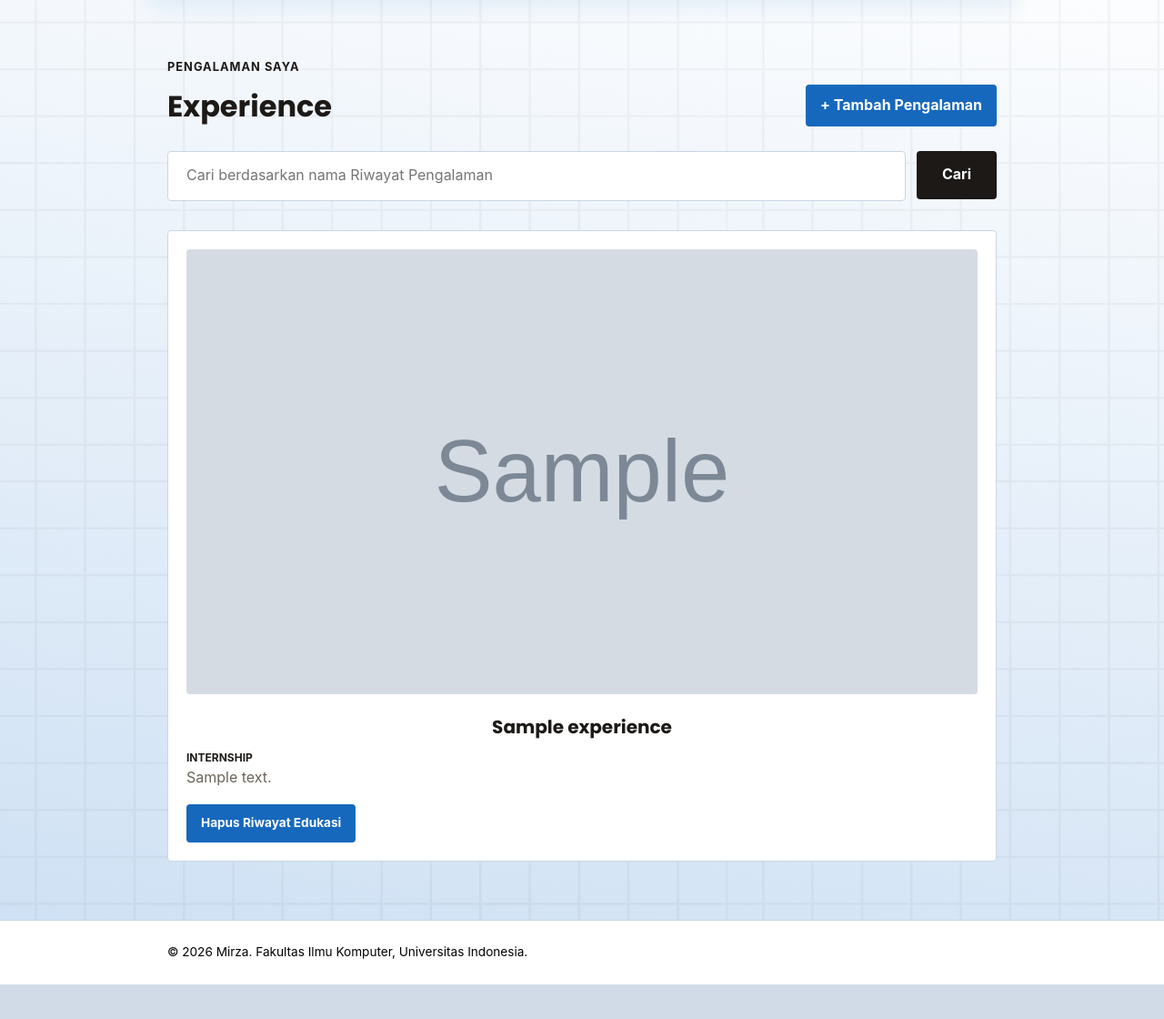
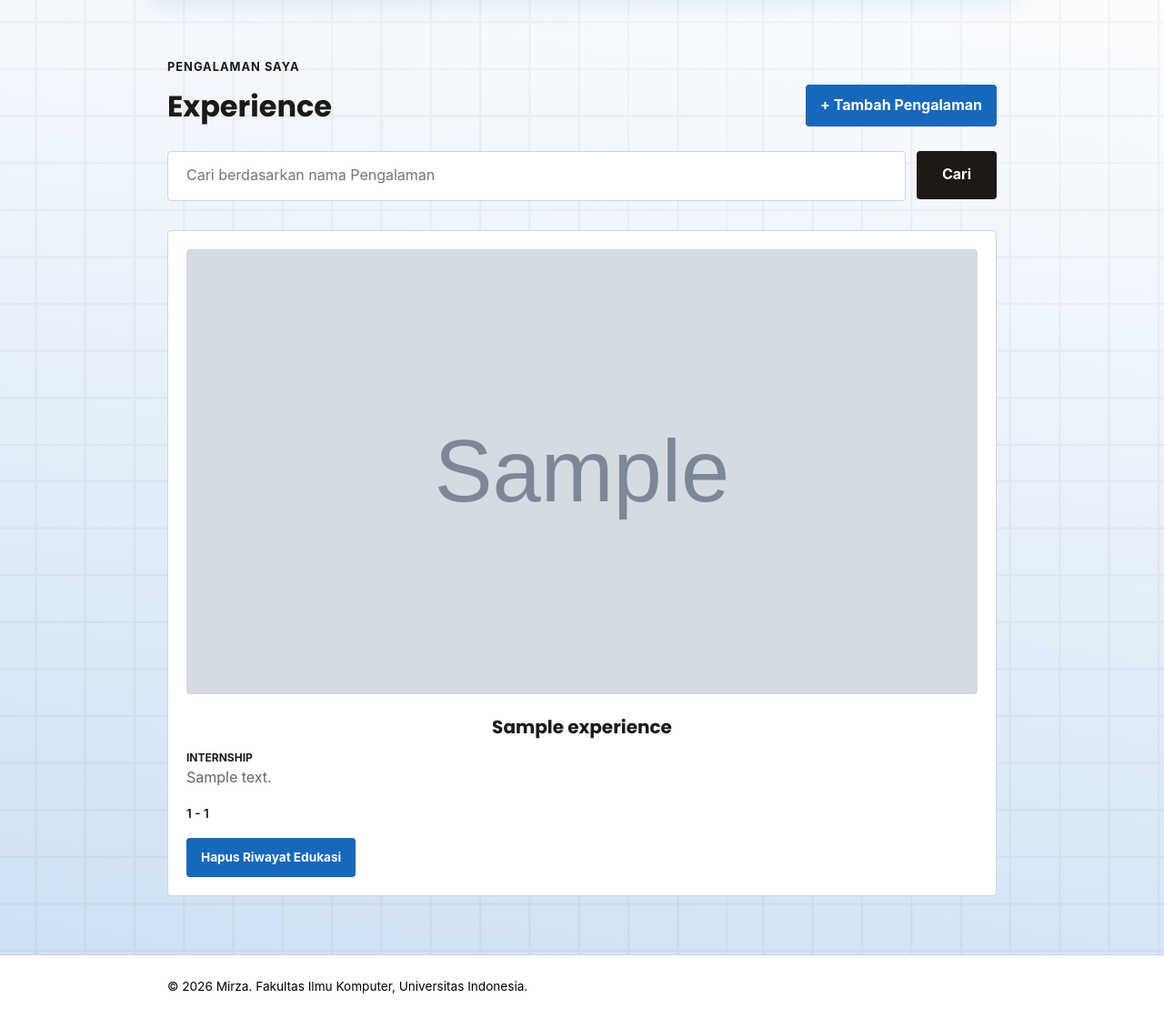
Before and after one commit to mirzalfathi/myportofolio, a Django app: page /experience/ in a window 1280 px wide. Shown: the part 83-1203 px from the top of the page at 91% size. Before the commit the page ends 1165 px from the top, so only its background shows below. Run offline with Django 5.2, Linux system fonts and the light colour scheme; tables that the repository leaves empty hold one stand-in row (values such as "Sample post"); grey boxes marked "Sample" are stand-in pictures.

Commit message:
fix(experience): perbaiki field template tidak sesuai model

```diff
--- a/templates/experience.html
+++ b/templates/experience.html
@@ -21,12 +21,12 @@
                     <input type="search"
                            name="title"
                            value="{{ title_query }}"
-                           placeholder="Cari berdasarkan nama Riwayat Pengalaman"
+                           placeholder="Cari berdasarkan nama Pengalaman"
                            class="experience-search__input"
-                           aria-label="Cari berdasarkan nama Riwayat Pengalaman">
+                           aria-label="Cari berdasarkan nama Pengalaman">
                     <button type="submit" class="button">Cari</button>
                 </form>
-                <div class="experience-grid experience-grid">
+                <div class="experience-grid">
                     {% for experience in experience_list %}
                         <article class="experience-card">
                             {% if experience.thumbnail %}
@@ -37,6 +37,13 @@
                             <h2>{{ experience.title }}</h2>
                             <span class="experience-category">{{ experience.get_category_display }}</span>
                             <p class="experience-description">{{ experience.description }}</p>
+                            <p class="experience-status">
+                                {% if experience.is_ongoing %}
+                                    Sedang berjalan sejak {{ experience.started_at }}
+                                {% else %}
+                                    {{ experience.started_at }} - {{ experience.ended_at }}
+                                {% endif %}
+                            </p>
                             <div class="experience-card-actions">
                                 <div class="experience-actions">
                                     {% include "components/experience_delete_modal.html" with experience=experience %}
```
